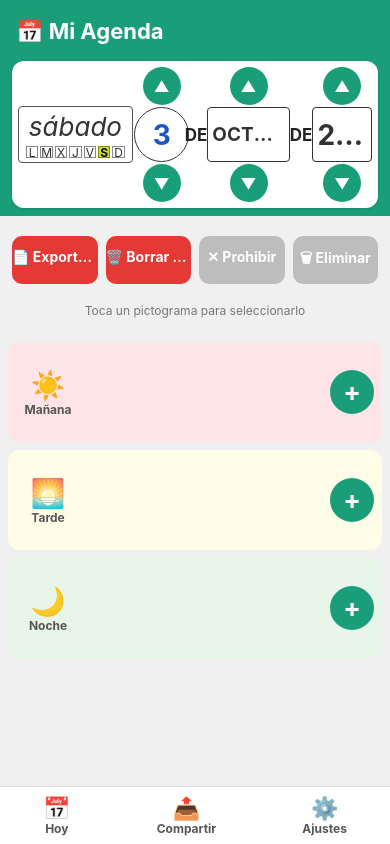
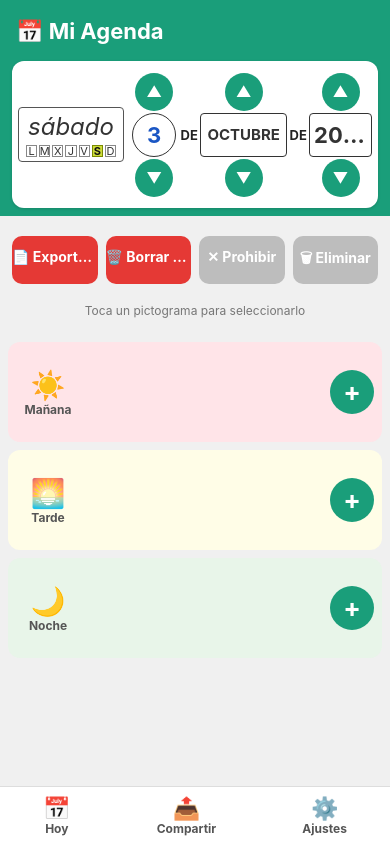
Before and after one commit to JorgesJ/AgendaPicto, a React Native app: screen / in a window 390 px wide. Built offline with nearby package versions, Linux system fonts and the light colour scheme; what expo-file-system would draw is missing.

Commit message:
Ajuste tamaños cabecera calendario

```diff
--- a/src/components/DateSelector.tsx
+++ b/src/components/DateSelector.tsx
@@ -26,29 +26,32 @@ function Arrow({ dir, onPress, size, margin = 2 }: { dir: 'up' | 'down'; onPress
 }
 
 export default function DateSelector({ day, month, year, onChange, height }: Props) {
-  const { s } = useScale();
+  const { s, isLandscape } = useScale();
   const h = height ?? 150;
   const am = 2;
   const arrowSize = Math.max(22, Math.min(44, Math.floor((h - 16) / 3.4)));
-  const boxH = Math.max(28, Math.min(100, h - 8 - 2 * (arrowSize + 2 * am)));
+  const boxBase = Math.max(28, Math.min(100, h - 8 - 2 * (arrowSize + 2 * am)));
+  const boxH = isLandscape ? boxBase : Math.max(28, Math.round(boxBase * 0.8));
   const numFont = Math.round(boxH * 0.5);
   const labelFont = Math.round(boxH * 0.34);
   const deFont = Math.round(Math.max(12, boxH * 0.3));
-  const nameFont = Math.max(12, Math.min(26, Math.round((h - 8) * 0.2)));
+  const nameFont = Math.max(11, Math.min(26, Math.round((h - 8) * (isLandscape ? 0.16 : 0.17))));
   const cellMaxH = Math.max(14, h - 8 - Math.round(nameFont * 1.3) - 12);
+  const cellFont = isLandscape ? 10 : 11;
+  const calendarFlex = isLandscape ? 1.6 : 1.9;
   const weekday = new Date(year, month - 1, day).getDay();
   const todayIdx = (weekday + 6) % 7;
 
   return (
     <View style={[styles.card, { height: h, marginHorizontal: s(12, 20) }]}>
-      <View style={[styles.calendar, { flex: 2.2 }]}>
+      <View style={[styles.calendar, { flex: calendarFlex }]}>
         <Text numberOfLines={1} adjustsFontSizeToFit style={[styles.dayName, { fontSize: nameFont }]}>
           {DIAS_SEMANA[weekday]}
         </Text>
         <View style={styles.weekRow}>
           {LETRAS.map((letter, i) => (
             <View key={letter + i} style={[styles.cell, { maxHeight: cellMaxH }, i === todayIdx && styles.cellOn]}>
-              <Text style={[styles.cellText, i === todayIdx && styles.cellTextOn]}>{letter}</Text>
+              <Text style={[styles.cellText, { fontSize: cellFont }, i === todayIdx && styles.cellTextOn]}>{letter}</Text>
             </View>
           ))}
         </View>
```
